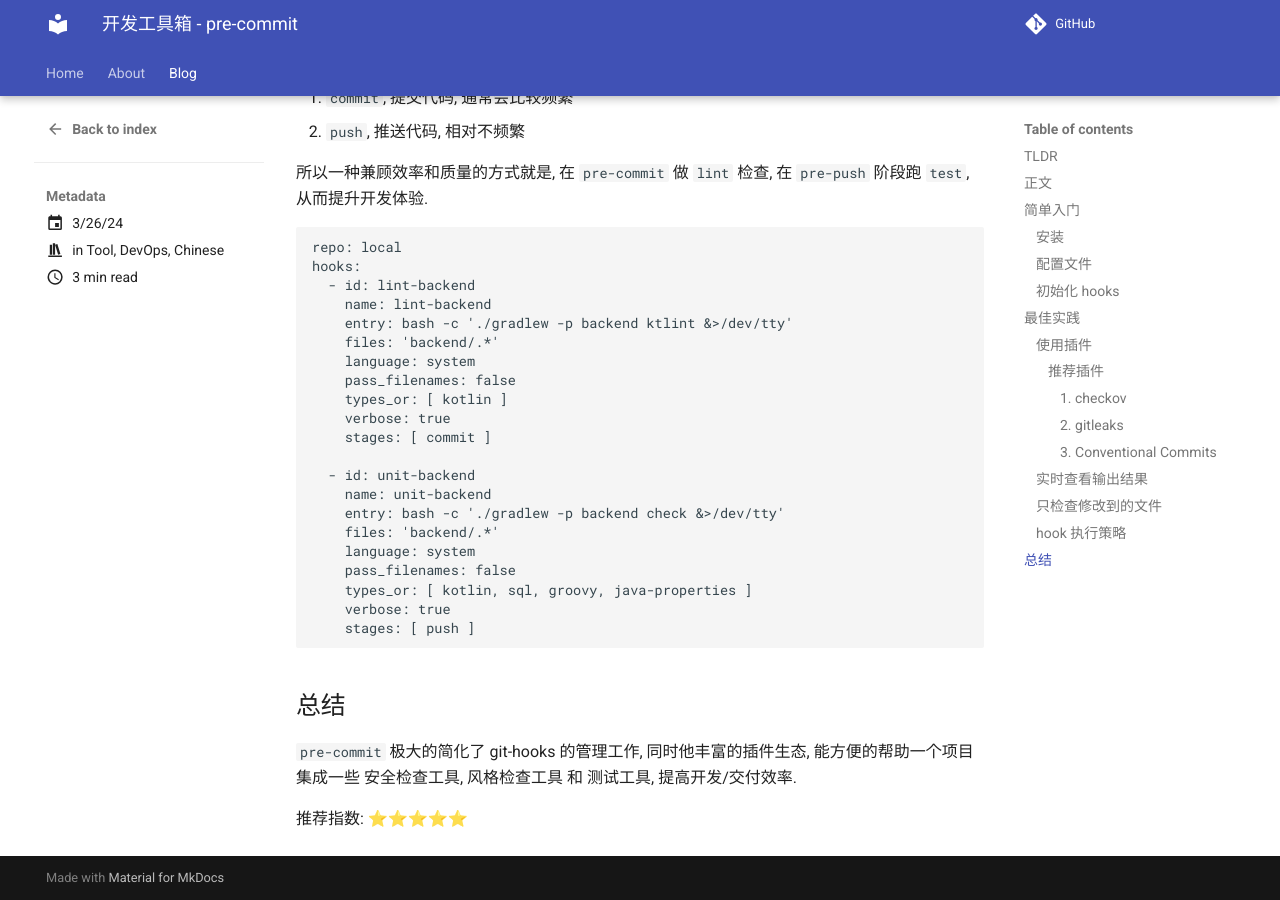
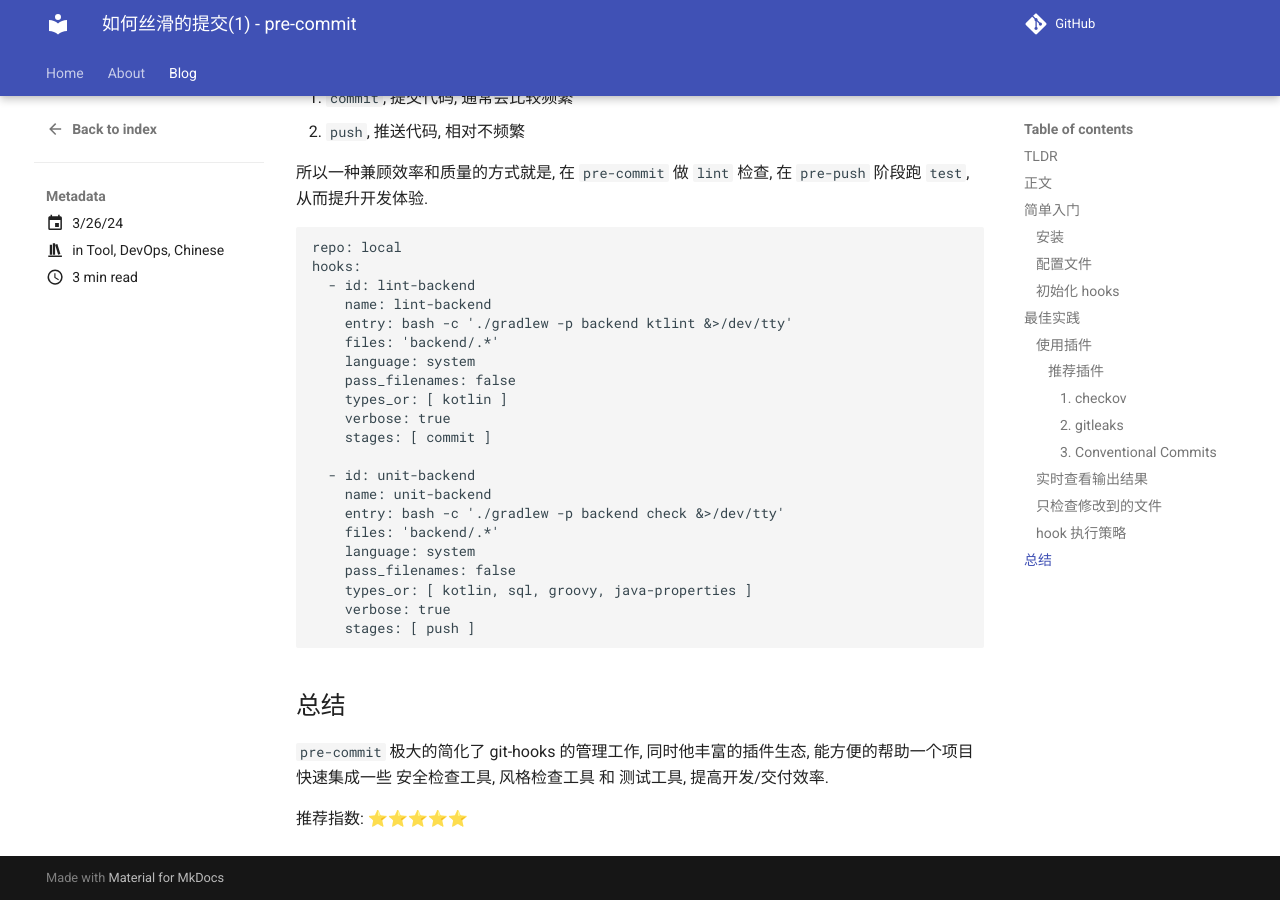
Before and after one commit to bobzhangwz/myblog, an MkDocs documentation site: the page built from docs/blog/posts/001-pre-commit-cn.md, in a window 1280 px wide and 900 px high, scrolled down 4776 px. Built offline with MkDocs 1.6.1 and Material for MkDocs 9.7.7, drawn with Linux system fonts in a browser that asks for light colours; comment, search, counter and statistics services are not loaded; some of the changed text lies outside the part shown.

```diff
--- a/docs/blog/posts/001-pre-commit-cn.md
+++ b/docs/blog/posts/001-pre-commit-cn.md
@@ -8,11 +8,11 @@ date:
   created: 2024-03-26
 ---
 
-# 开发工具箱 - pre-commit
+# 如何丝滑的提交(1) - pre-commit
 
 ## TLDR
 
-本文介绍了一个工具 [pre-commit](https://pre-commit.com/), 是用来管理 `git-hook`. 推荐几个常用插件, 并总结了一些项目中的最佳实践.
+本文介绍了一个工具 [pre-commit](https://pre-commit.com/)是用来管理 `git-hook`. 同时推荐几个常用插件, 并总结了一些项目中的最佳实践.
 
 ## 正文
 
@@ -247,6 +247,6 @@ hooks:
 
 ## 总结
 
-`pre-commit` 极大的简化了 git-hooks 的管理工作, 同时他丰富的插件生态, 能方便的帮助一个项目集成一些 安全检查工具, 风格检查工具 和 测试工具, 提高开发/交付效率.
+`pre-commit` 极大的简化了 git-hooks 的管理工作, 同时他丰富的插件生态, 能方便的帮助一个项目快速集成一些 安全检查工具, 风格检查工具 和 测试工具, 提高开发/交付效率.
 
 推荐指数: ⭐️⭐️⭐️⭐️⭐️
```
Also changed, not shown: .pre-commit-config.yaml (+7 -0 lines), 2 other files.
